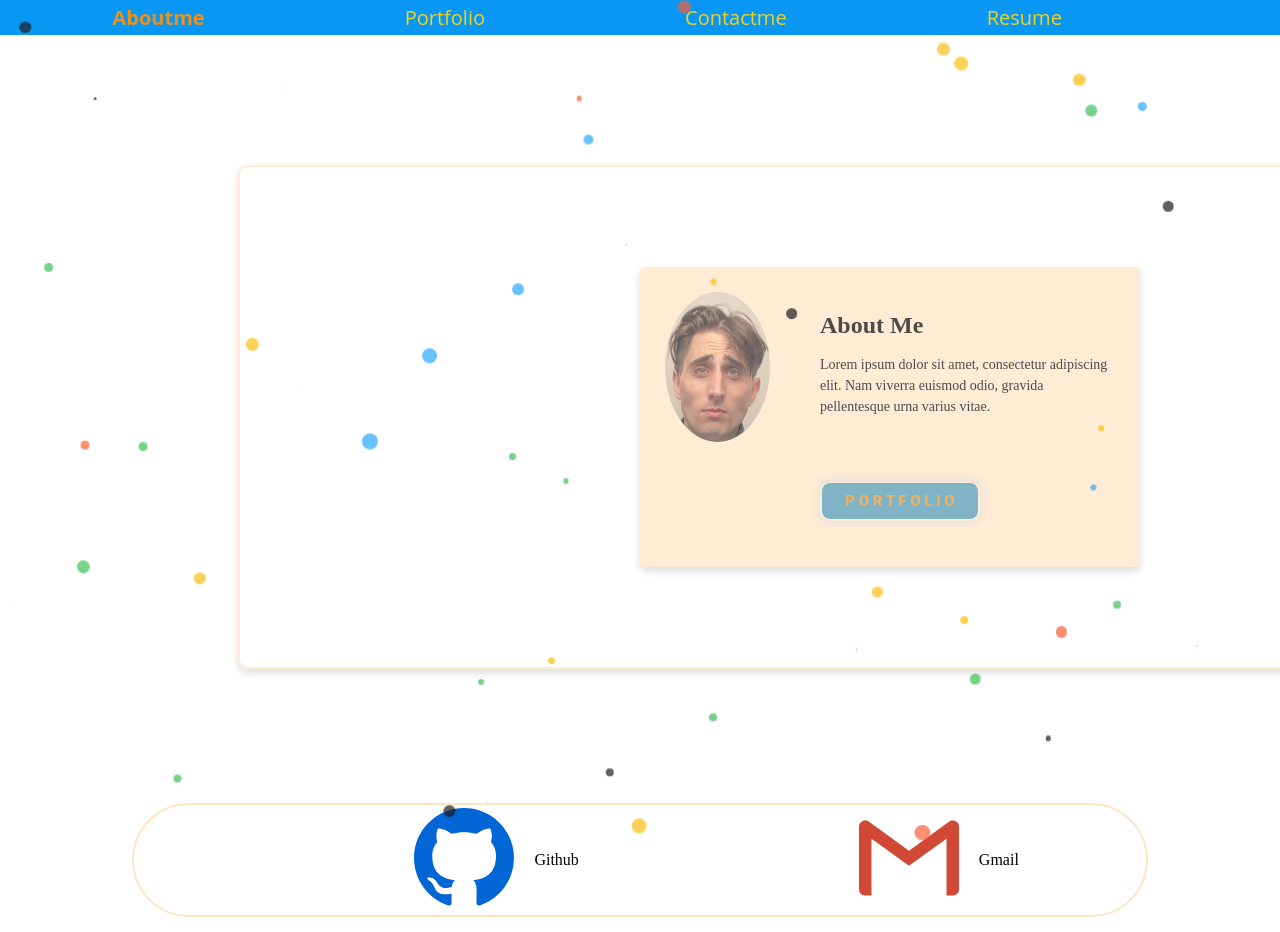
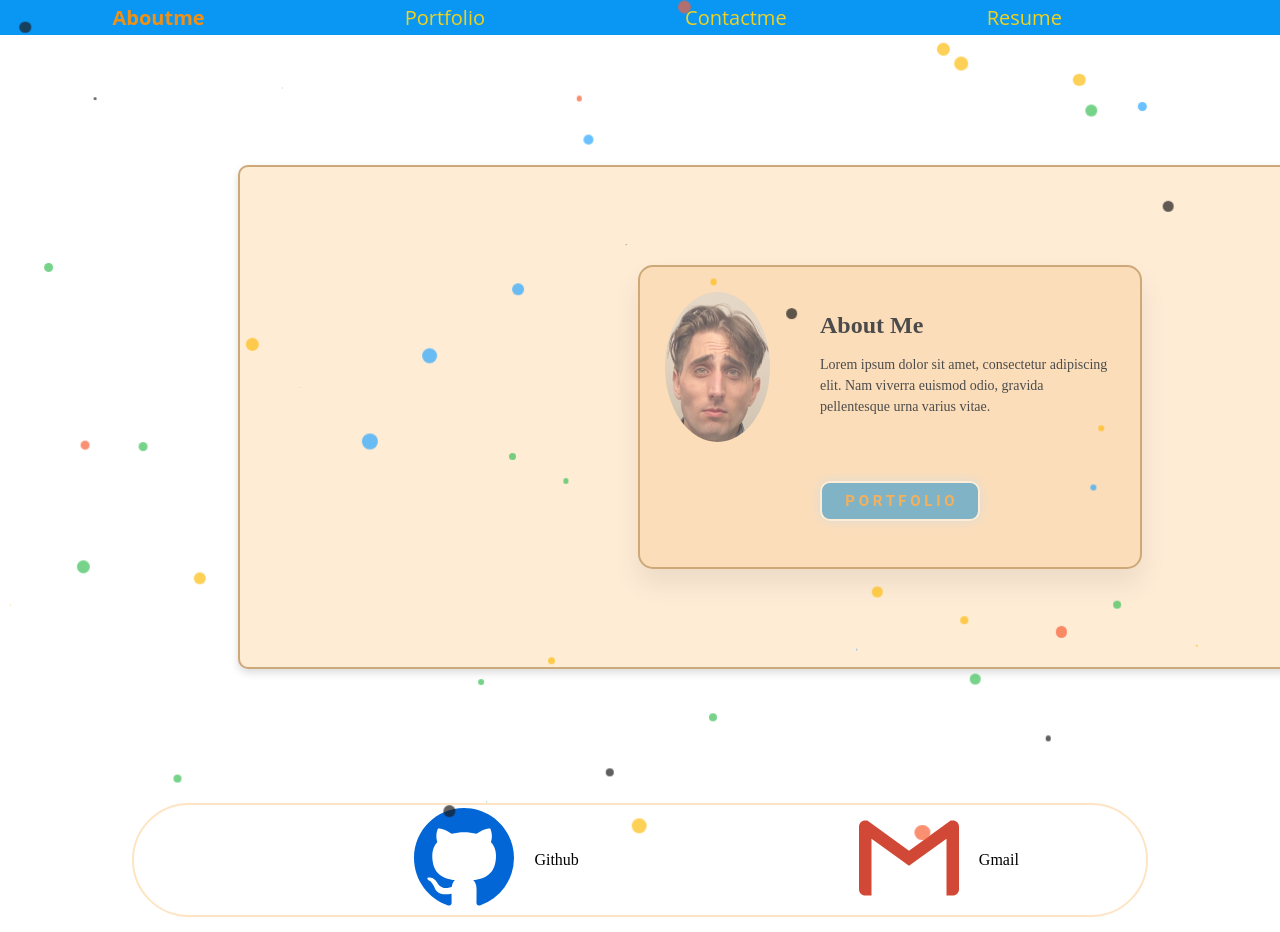
Before and after one commit to connorbottone/CbottonePorfolio, a React (Create React App) app in the folder my-app/: page / in a window 1280 px wide. Shown: the top 932 px of the page. Built offline with nearby package versions, Linux system fonts and the light colour scheme.

Commit message:
slight color changes

```diff
--- a/my-app/src/styles/aboutme.css
+++ b/my-app/src/styles/aboutme.css
@@ -8,17 +8,19 @@
     border-radius: 10px;
     margin-top: 130px;
     box-shadow: 0 4px 8px 0 rgba(0,0,0,0.2);
-    border: 2px solid bisque;
+    border: 2px solid  rgb(184, 132, 65);
+    background-color: bisque;
 }
 .card-outer {
     width: 500px;
     height: 300px;
-    box-shadow: 0 4px 8px 0 rgba(0,0,0,0.2);
-    border-radius: 5px;
+    box-shadow: 0px 15px 25px rgba(0, 0, 0, 0.1);
+    border-radius: 15px;
     overflow: hidden;
     margin: 50px auto;
-    background-color: bisque;
-  }
+    z-index: 5;
+    background-color: rgb(250, 208, 157);
+    border: 2px solid rgb(184, 132, 65);}
 
   .card-inner {
     display: flex;
--- a/my-app/src/styles/dataform.css
+++ b/my-app/src/styles/dataform.css
@@ -4,13 +4,13 @@
     align-items: center;
     margin-top: -250px;
     padding: 40px;
-    background-color: #f2f2f2;
+    background-color: rgb(250, 208, 157);
     border-radius: 10px;
-    box-shadow: 0px 0px 10px #ccc;
+    box-shadow: 0px 15px 25px rgba(0, 0, 0, 0.1);
     height: 400px;
     width: 40%;
     margin-left: 600px;
-    border: 2px solid bisque;
+    border: 2px solid rgb(184, 132, 65);
   }
 
   .App input[type='text'] {
@@ -39,6 +39,7 @@
     border: none;
     cursor: pointer;
     margin-top: 50px;
+    border: 2px solid rgb(119, 70, 9);
 
 
   }
```
